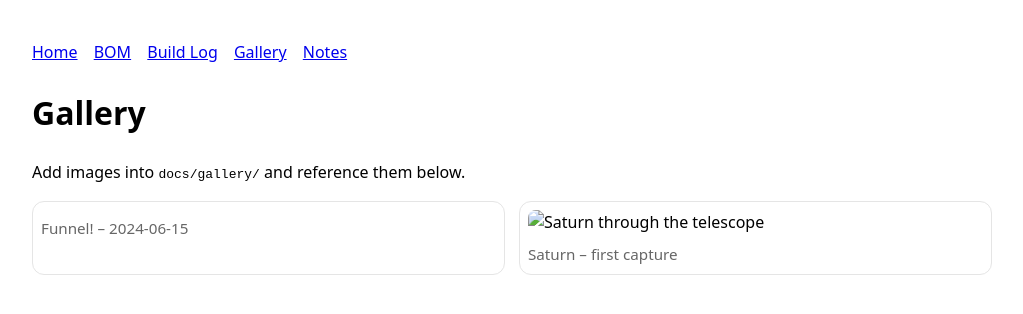
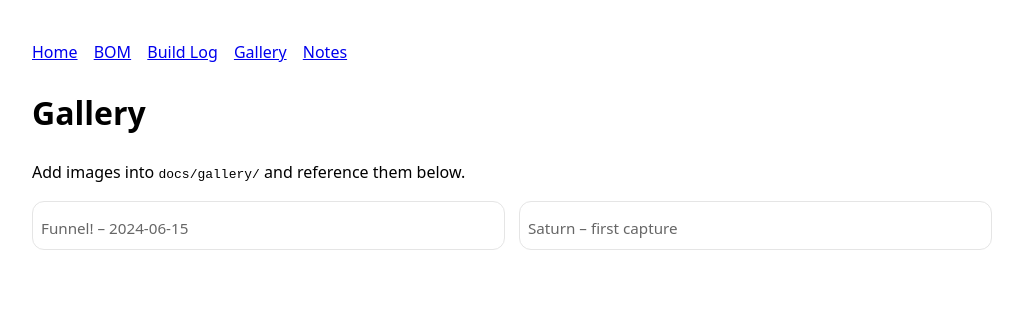
Before and after one commit to LucasKabookus/Telescope-Build, a plain HTML site: page docs/gallery/index.html in a window 1280 px wide. Shown: the whole page, without its empty margins (128-1151 px from the left). Drawn offline with Linux system fonts and the light colour scheme.

Commit message:
Update index.html

```diff
--- a/docs/gallery/index.html
+++ b/docs/gallery/index.html
@@ -27,7 +27,6 @@
       </figure>
 
       <figure>
-        <img src="../images/gallery/02-saturn-through-scope.jpg" alt="Saturn through the telescope" loading="lazy">
         <figcaption>Saturn – first capture</figcaption>
       </figure>
     </div>
```
